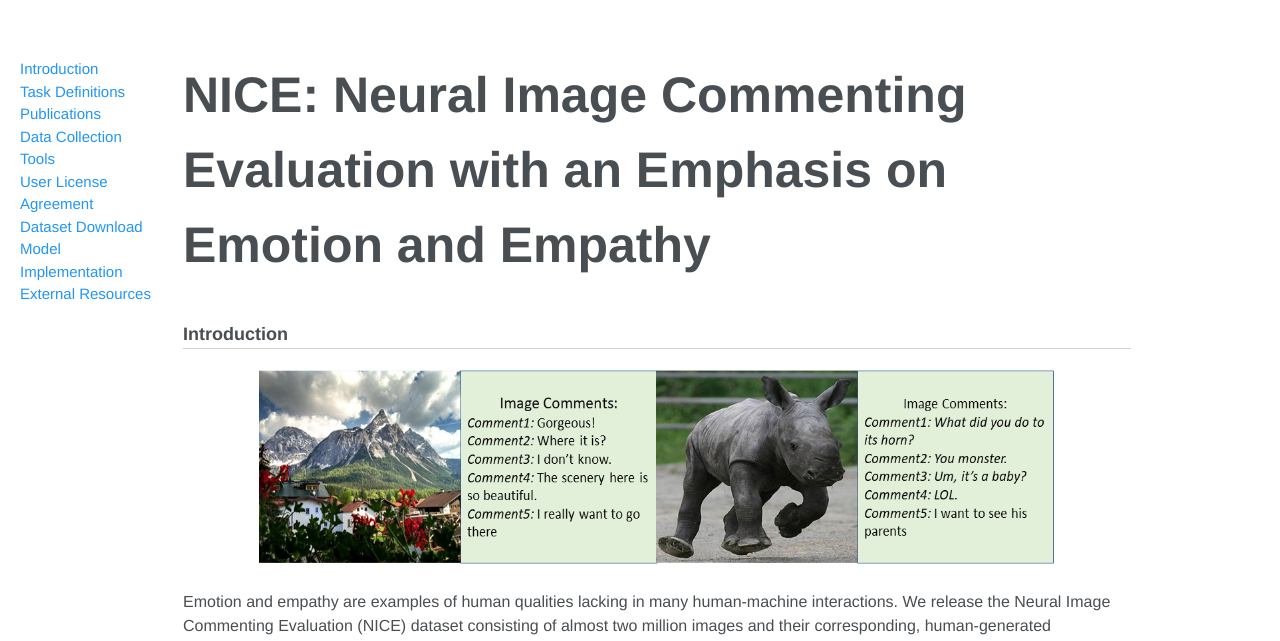
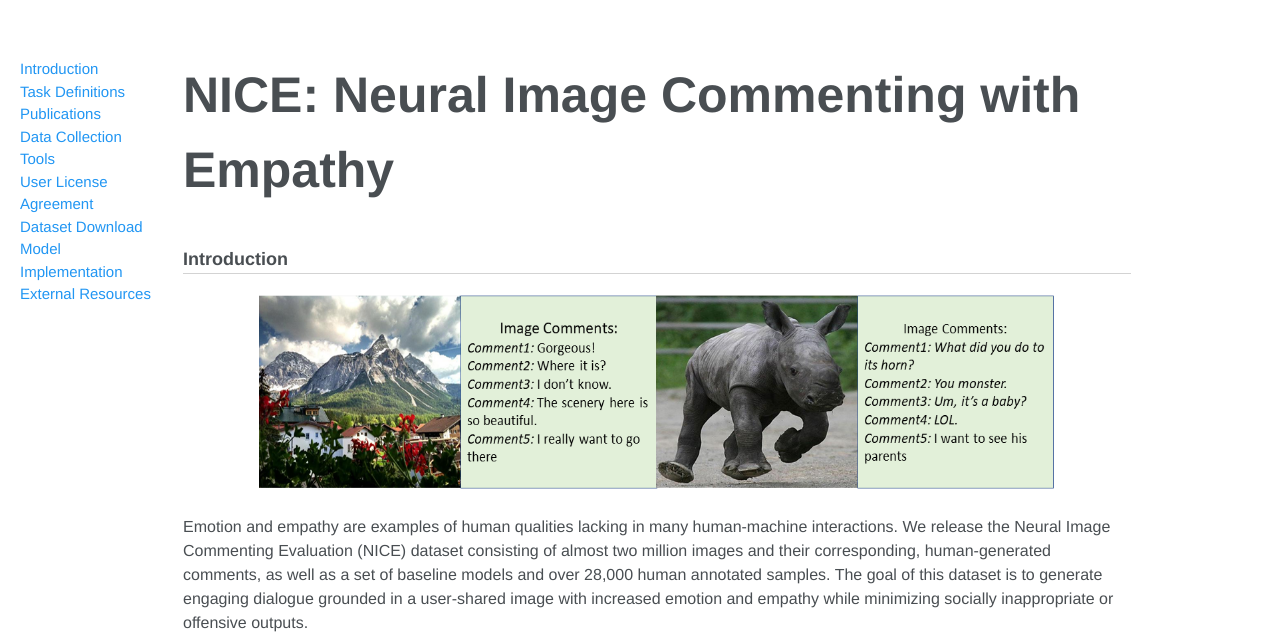
Before and after one commit to nicedataset/NICEdataset.github.io, a plain HTML site: page index.html in a window 1280 px wide. Shown: the part 142-783 px from the top of the page. Drawn offline with Linux system fonts and the light colour scheme.

Commit message:
Update index.html

```diff
--- a/index.html
+++ b/index.html
@@ -25,7 +25,7 @@
       <a href="#External">External Resources</a>
     </div>
     <div class="main">
-      <h1>NICE: Neural Image Commenting Evaluation with an Emphasis on Emotion and Empathy</h1>
+      <h1>NICE: Neural Image Commenting with Empathy</h1>
 
       <h3 id="Introduction">Introduction</h3>
         <p><center><img src="examples.png" width="800" height="200" alt="NICE Examples"></center></p>
```
